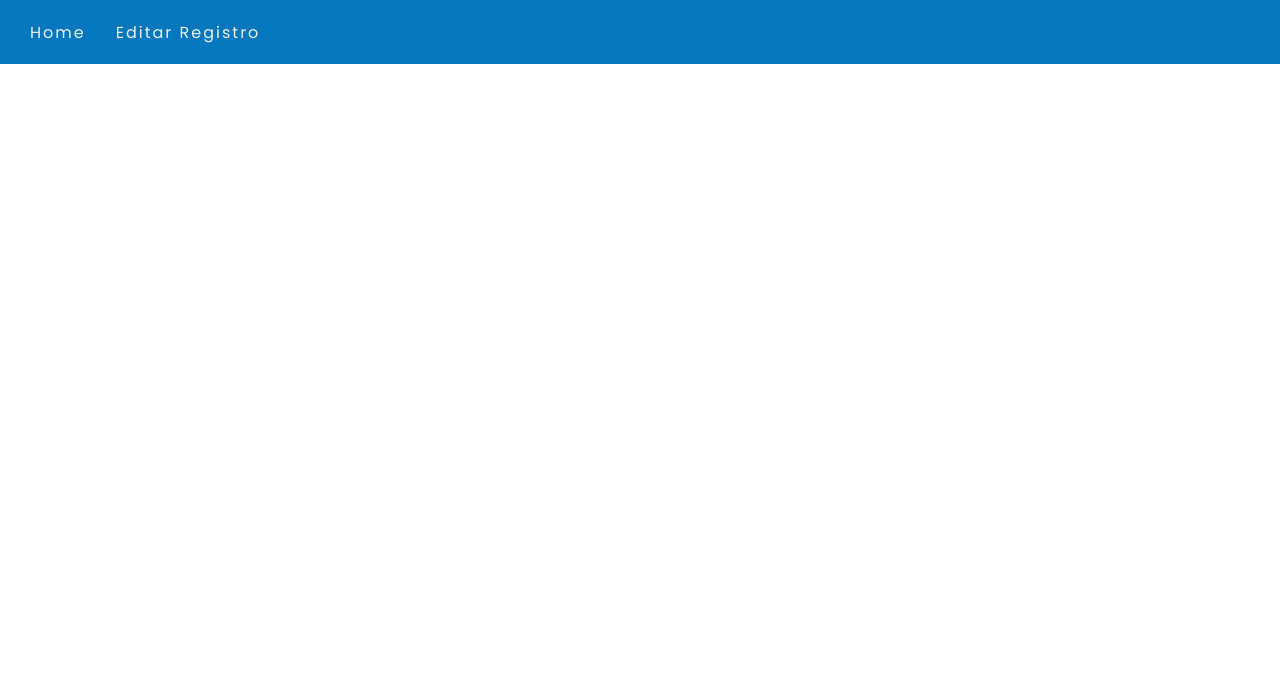
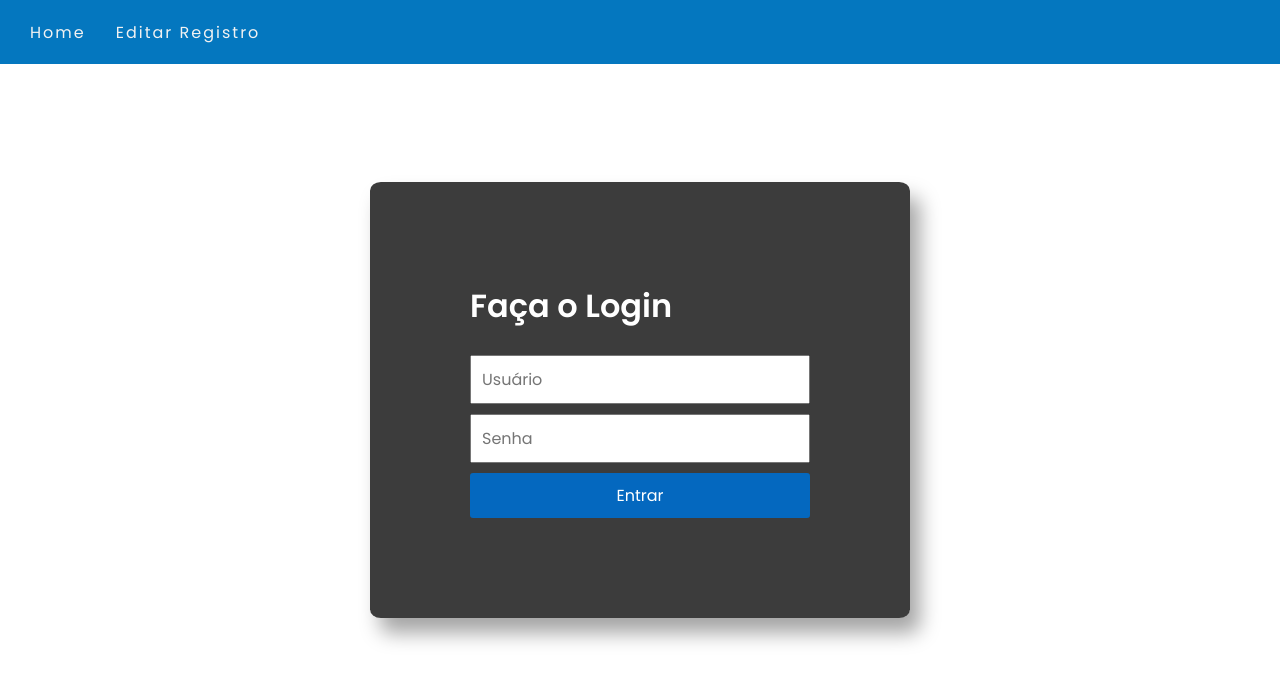
Before and after one commit to italoknd/C-IO-DOC, a Vue app in the folder controle_docs/: page /login in a window 1280 px wide. Shown: the top 682 px of the page. Built offline with nearby package versions, Linux system fonts and the light colour scheme.

Commit message:
mudanças no layout da página

```diff
--- a/controle_docs/src/components/Agendar.vue
+++ b/controle_docs/src/components/Agendar.vue
@@ -12,7 +12,5 @@
 </script>
 
 <style scoped>
-div{
-  background: red;
-}
+
 </style>
--- a/controle_docs/src/router/index.js
+++ b/controle_docs/src/router/index.js
@@ -1,26 +1,28 @@
 import { createRouter, createWebHistory } from 'vue-router'
 import Home from '../views/Home.vue'
+import Login from '../views/Login.vue'
+import Agendar from '../components/Agendar.vue'
 
 const routes = [
   {
     path: '/',
     redirect: '/login'
   },
-  // {
-  //   path: '/login',
-  //   name: 'Login',
-  //   component: Login
-  // },
+  {
+    path: '/login',
+    name: 'Login',
+    component: Login
+  },
   {
     path: '/home',
     name: 'Home',
     component: Home
   },
-  // {
-  //   path: '/agendar',
-  //   name: 'Agendar',
-  //   component: Agendar
-  // },
+  {
+    path: '/agendar',
+    name: 'Agendar',
+    component: Agendar
+  },
   {
     path: '/edit',
     name: 'Edit',
--- a/controle_docs/src/views/Home.vue
+++ b/controle_docs/src/views/Home.vue
@@ -44,8 +44,8 @@ export default {
 } */
 
 button {
-  padding: 1.3em 3em;
-  font-size: 12px;
+  padding: 3em 3em;
+  font-size: 14px;
   text-transform: uppercase;
   letter-spacing: 2.5px;
   font-weight: 700;
@@ -94,7 +94,7 @@ a:hover {
 ion-icon {
   font-size: 16.5px;
   position: absolute;
-  transform: translateY(-1px);
+  transform: translateY(0px);
   padding: 0 7px;
 }
 </style>
--- a/controle_docs/src/views/Login.vue
+++ b/controle_docs/src/views/Login.vue
@@ -1,40 +1,25 @@
 <template>
   <div>
+    <main>
       <h1>Faça o Login</h1>
       <input type="text" placeholder="Usuário" />
       <input type="text" placeholder="Senha" />
       <button type="submit">
         <a href="index.html" target="_blank" rel="next">Entrar</a>
       </button>
+    </main>
   </div>
 </template>
 
 <script>
-
 export default {
-  name: "Login",
+  name: 'Login'
 }
 </script>
 
 <style scoped>
-* {
-  padding: 0;
-  margin: 0;
-}
-
-:root {
-  --background-color: #00b4d8;
-  --button-color: ;
-  --login-box: ;
-}
-
-body {
-  background-color: rgba(35, 35, 255, 0.699);
-  font-family: Arial, Helvetica, sans-serif;
-}
-
 main {
-  background-color: rgba(2, 2, 2, 0.747);
+  background-color: rgba(14, 14, 14, 0.808);
   color: white;
   position: absolute;
   left: 50%;
@@ -42,7 +27,7 @@ main {
   padding: 100px;
   transform: translate(-50%, -50%);
   border-radius: 2%;
-  box-shadow: 5px 5px 6px rgba(0, 0, 0, 0.356);
+  box-shadow: 10px 15px 20px rgba(0, 0, 0, 0.356);
 }
 
 main h1 {
@@ -57,12 +42,16 @@ main input {
   font-size: 1rem;
 }
 
+input::placeholder{
+  color: var();
+}
+
 main button {
   display: flex;
   justify-content: center;
   padding: 10px;
   border: none;
-  background-color: rgb(16, 16, 255);
+  background-color: var(--secundary-color);
   color: white;
   transition: 0.4s;
   width: 100%;
@@ -71,12 +60,13 @@ main button {
 }
 
 main button:hover {
-  background-color: rgb(0, 0, 194);
+  background-color: var(--main-color);
   border-radius: 20px;
 }
 
 a {
   text-decoration: none;
+  color: white;
 }
 
 a:visited {
```
Lines whose indentation alone changed are shown as unchanged.
